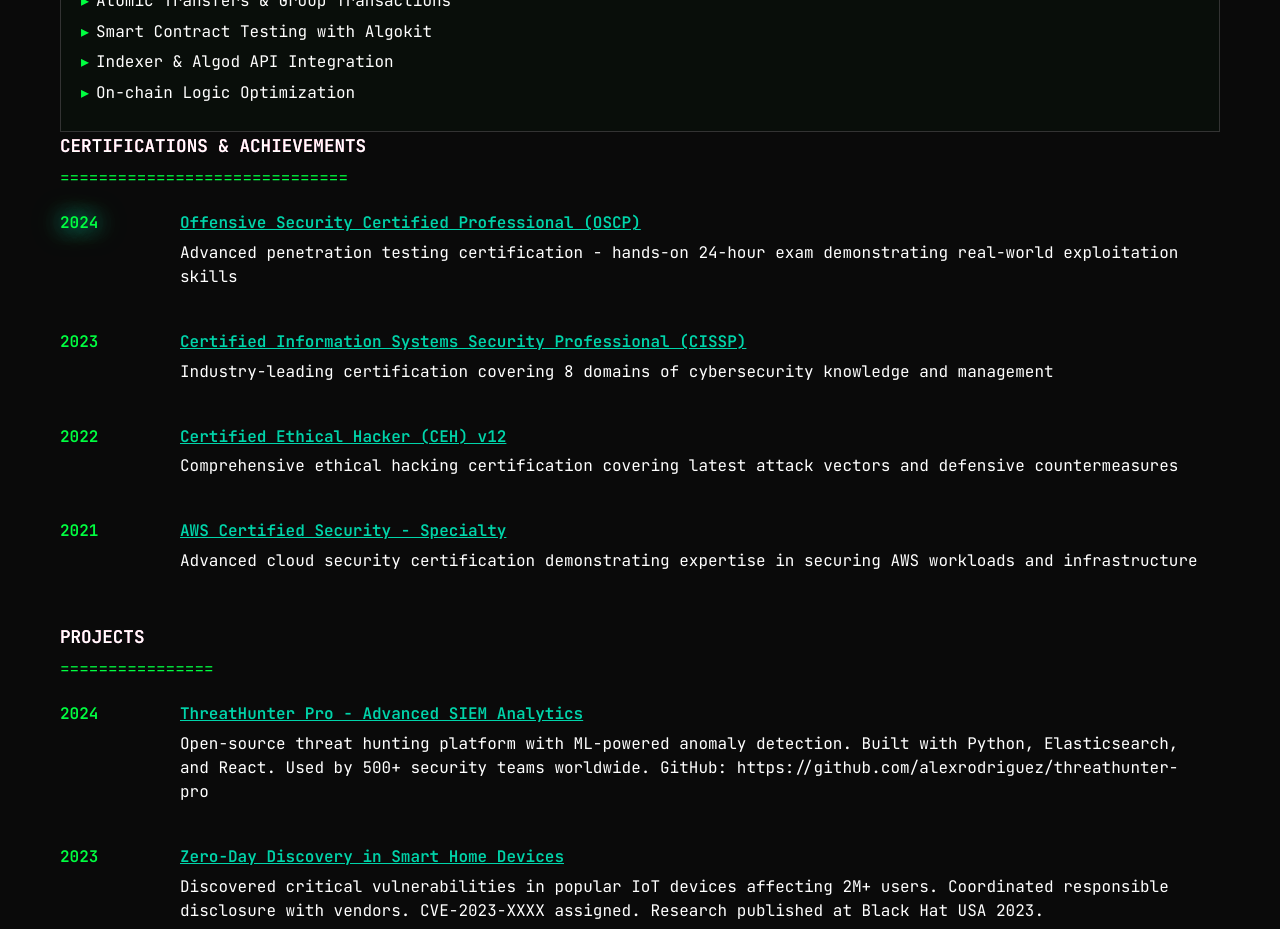
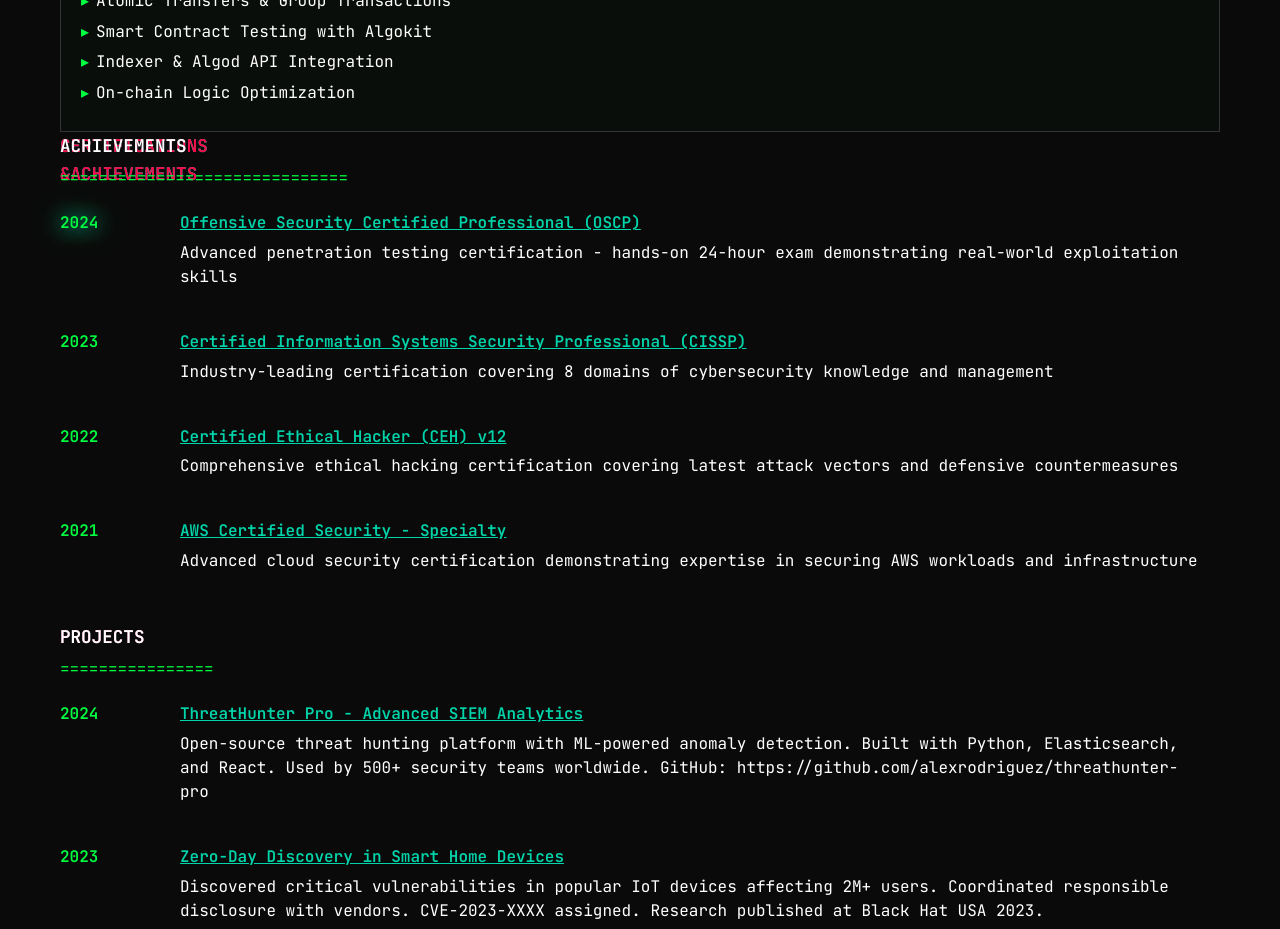
Before and after one commit to Cyberninja30/Portfolio-Moinak, a React (Vite) app: page / in a window 1280 px wide. Shown: the part 2120-3049 px from the top of the page. Built offline with nearby package versions, Linux system fonts and the light colour scheme.

Commit message:
Update App.tsx

```diff
--- a/src/App.tsx
+++ b/src/App.tsx
@@ -323,8 +323,8 @@ function App() {
 
         {/* Certifications Section */}
 
-        <section id="certifications">
-          <h2 className="section-title glitch-text" data-text="Certifications & Achievements">Certifications & Achievements</h2>
+        <section id="Achievements">
+          <h2 className="section-title glitch-text" data-text="Certifications &Achievements">Achievements</h2>
           <div className="section-underline">==============================</div>
 
           <div className="timeline-section">
```
